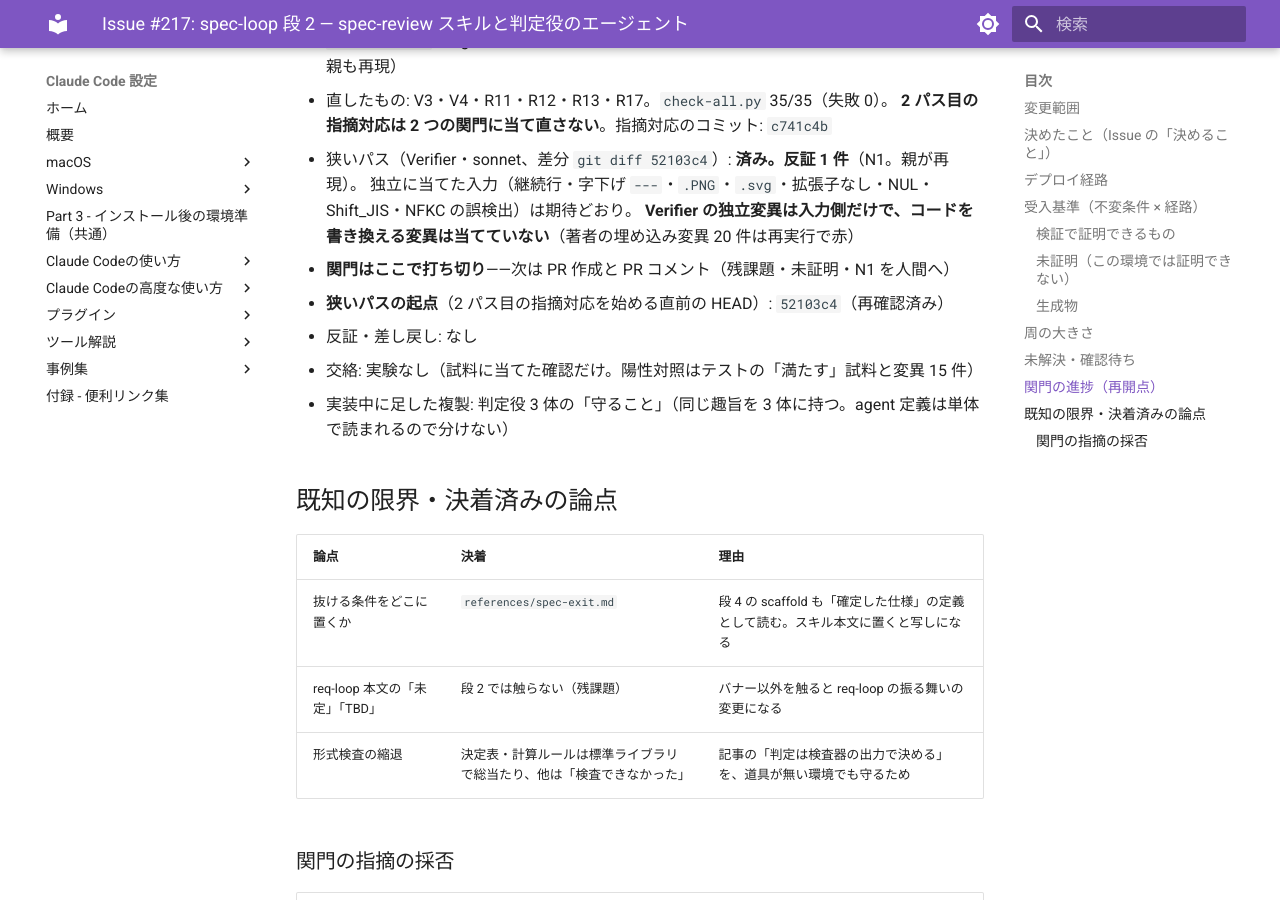
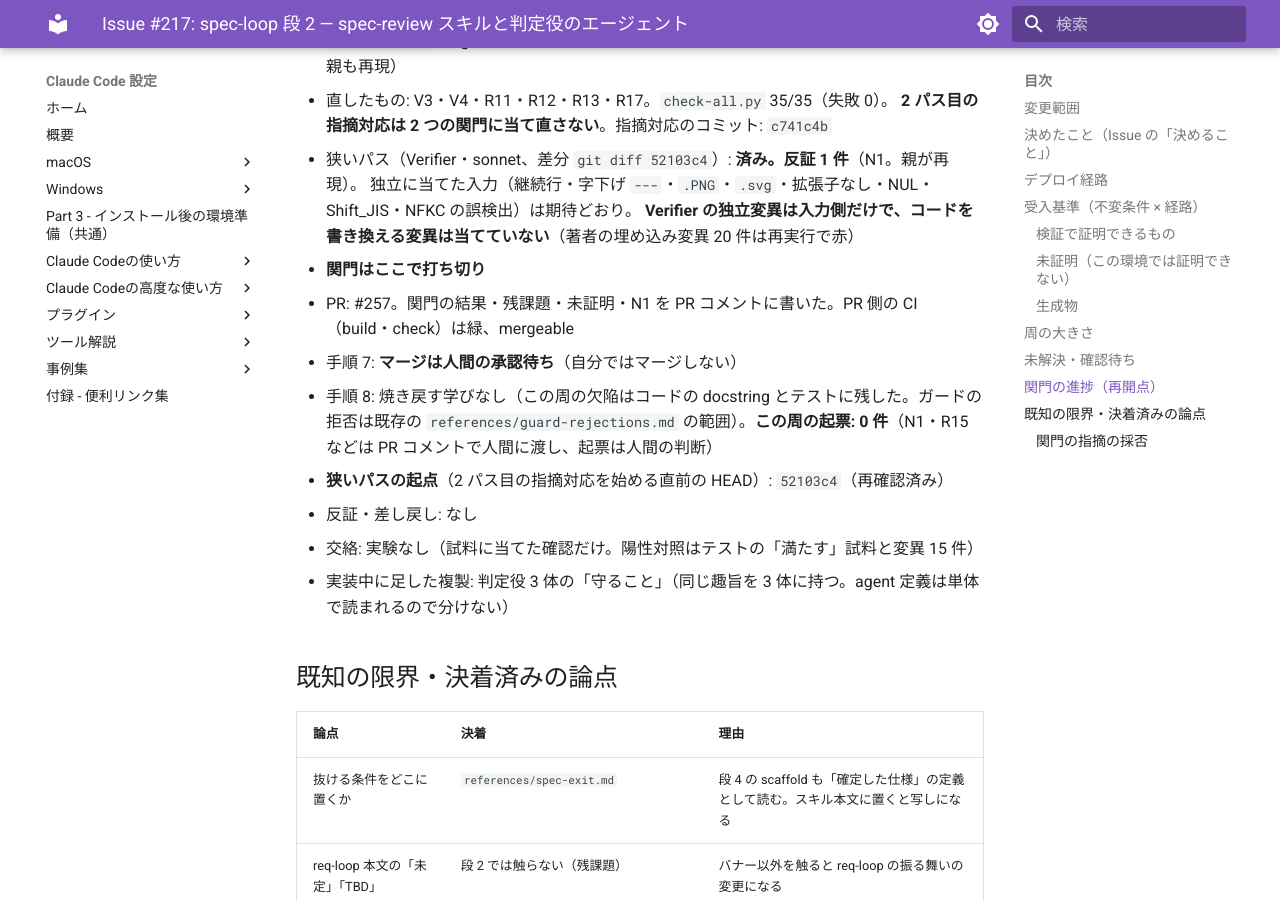
Before and after one commit to hdknr/claude-code-setup, an MkDocs documentation site: the page built from docs/plans/issue-217.md, in a window 1280 px wide and 900 px high, scrolled down 5046 px. Built offline with MkDocs 1.6.1 and Material for MkDocs 9.7.7, drawn with Linux system fonts in a browser that asks for light colours.

Commit message:
docs(plans): #217 の PR と手順 7・8 の状態を記録
Co-Authored-By: Claude Opus 5.5 <noreply@anthropic.com>

```diff
--- a/docs/plans/issue-217.md
+++ b/docs/plans/issue-217.md
@@ -127,7 +127,11 @@ req-loop 本文の写しは残課題）。**分けない理由**: 段 2 は #214
   - 狭いパス（Verifier・sonnet、差分 `git diff 52103c4`）: **済み。反証 1 件**（N1。親が再現）。
     独立に当てた入力（継続行・字下げ `---`・`.PNG`・`.svg`・拡張子なし・NUL・Shift_JIS・NFKC の誤検出）は期待どおり。
     **Verifier の独立変異は入力側だけで、コードを書き換える変異は当てていない**（著者の埋め込み変異 20 件は再実行で赤）
-  - **関門はここで打ち切り**——次は PR 作成と PR コメント（残課題・未証明・N1 を人間へ）
+  - **関門はここで打ち切り**
+- PR: #257。関門の結果・残課題・未証明・N1 を PR コメントに書いた。PR 側の CI（build・check）は緑、mergeable
+- 手順 7: **マージは人間の承認待ち**（自分ではマージしない）
+- 手順 8: 焼き戻す学びなし（この周の欠陥はコードの docstring とテストに残した。ガードの拒否は既存の
+  `references/guard-rejections.md` の範囲）。**この周の起票: 0 件**（N1・R15 などは PR コメントで人間に渡し、起票は人間の判断）
   - **狭いパスの起点**（2 パス目の指摘対応を始める直前の HEAD）: `52103c4`（再確認済み）
 - 反証・差し戻し: なし
 - 交絡: 実験なし（試料に当てた確認だけ。陽性対照はテストの「満たす」試料と変異 15 件）
```
